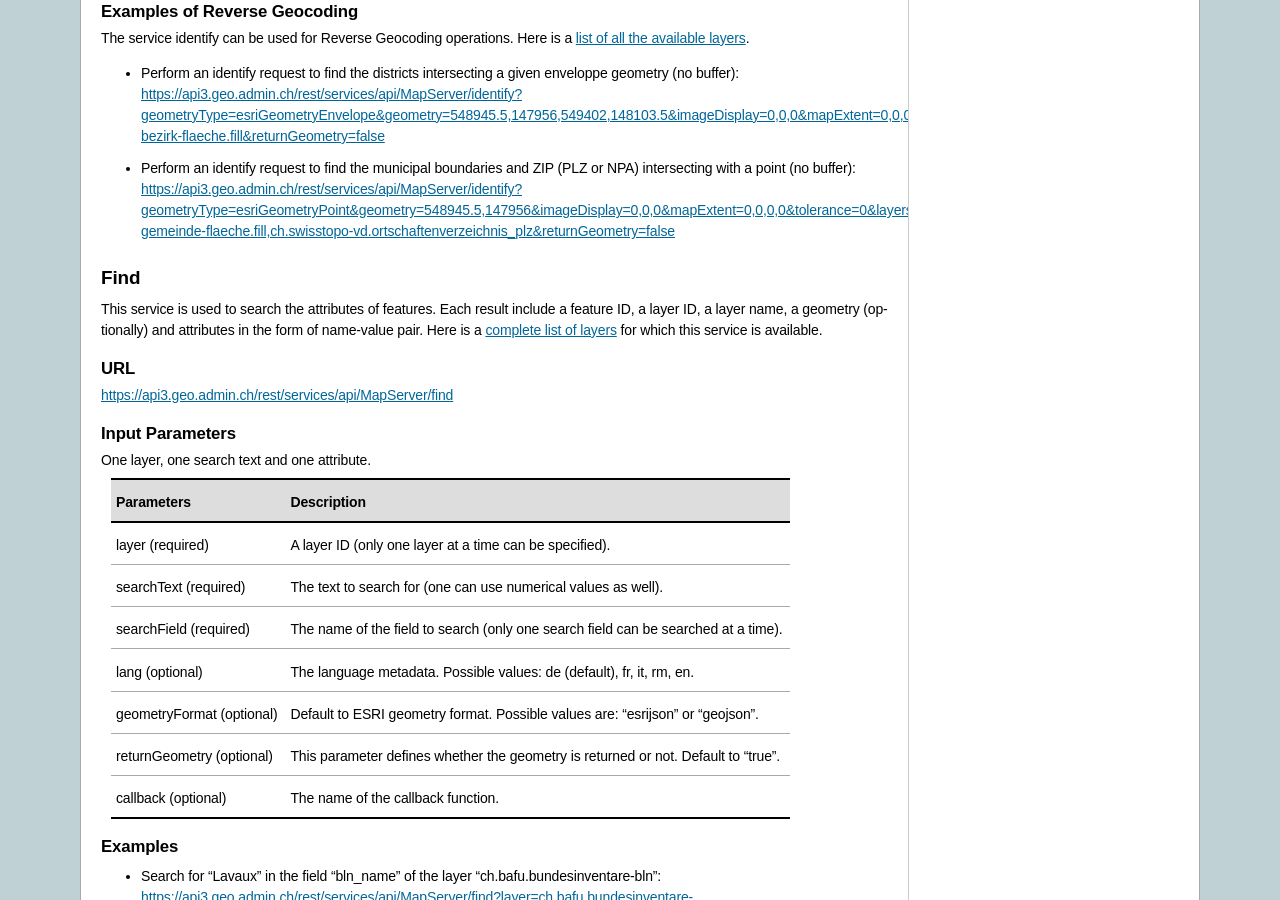
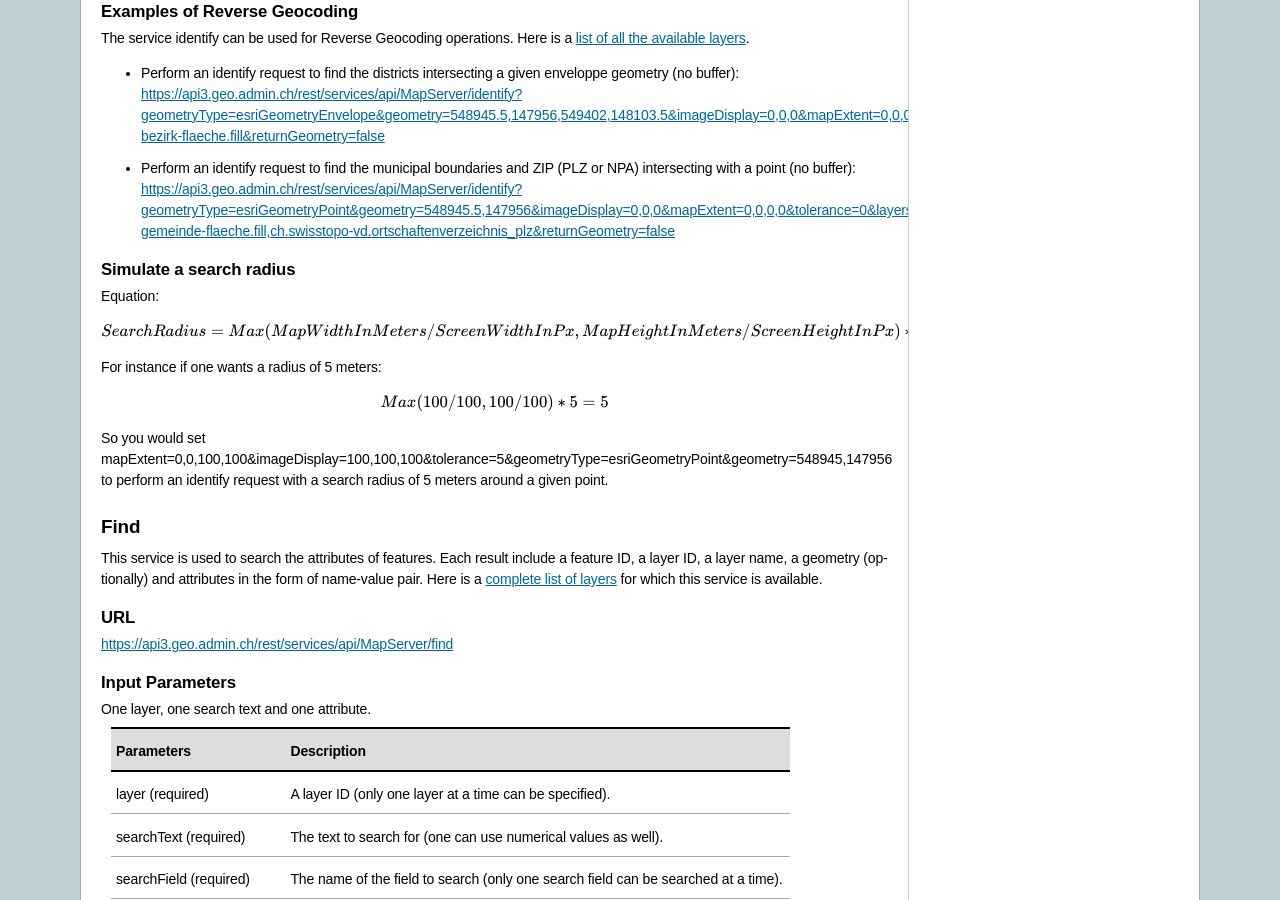
Before and after one commit to swisstopo-test/doc-chsdi3, a Sphinx documentation site: the page built from source/services/sdiservices.rst, in a window 1280 px wide and 900 px high, scrolled down 2917 px. Built offline with Sphinx 7.4.7, drawn with Linux system fonts in a browser that asks for light colours; formulas are drawn with MathJax 3; some of the changed text lies outside the part shown.

Commit message:
Provide an example to simulate a search radius with identify

```diff
--- a/source/conf.py
+++ b/source/conf.py
@@ -31,7 +31,7 @@ extensions = ['sphinx.ext.autodoc',
               'sphinx.ext.intersphinx',
               'sphinx.ext.todo',
               'sphinx.ext.coverage',
-              'sphinx.ext.pngmath',
+              'sphinx.ext.mathjax',
               'sphinx.ext.ifconfig',
               'sphinx.ext.viewcode']
 
--- a/source/services/sdiservices.rst
+++ b/source/services/sdiservices.rst
@@ -164,6 +164,24 @@ The service identify can be used for Reverse Geocoding operations. Here is a `li
 
 - Perform an identify request to find the districts intersecting a given enveloppe geometry (no buffer): `https://api3.geo.admin.ch/rest/services/api/MapServer/identify?geometryType=esriGeometryEnvelope&geometry=548945.5,147956,549402,148103.5&imageDisplay=0,0,0&mapExtent=0,0,0,0&tolerance=0&layers=all:ch.swisstopo.swissboundaries3d-bezirk-flaeche.fill&returnGeometry=false  <../../../rest/services/api/MapServer/identify?geometryType=esriGeometryEnvelope&geometry=548945.5,147956,549402,148103.5&imageDisplay=0,0,0&mapExtent=0,0,0,0&tolerance=0&layers=all:ch.swisstopo.swissboundaries3d-bezirk-flaeche.fill&returnGeometry=false>`_
 - Perform an identify request to find the municipal boundaries and ZIP (PLZ or NPA) intersecting with a point (no buffer): `https://api3.geo.admin.ch/rest/services/api/MapServer/identify?geometryType=esriGeometryPoint&geometry=548945.5,147956&imageDisplay=0,0,0&mapExtent=0,0,0,0&tolerance=0&layers=all:ch.swisstopo.swissboundaries3d-gemeinde-flaeche.fill,ch.swisstopo-vd.ortschaftenverzeichnis_plz&returnGeometry=false <../../../rest/services/api/MapServer/identify?geometryType=esriGeometryPoint&geometry=548945.5,147956&imageDisplay=0,0,0&mapExtent=0,0,0,0&tolerance=0&layers=all:ch.swisstopo.swissboundaries3d-gemeinde-flaeche.fill,ch.swisstopo-vd.ortschaftenverzeichnis_plz&returnGeometry=false>`_
+
+
+Simulate a search radius
+^^^^^^^^^^^^^^^^^^^^^^^^
+
+Equation:
+
+.. math::
+  SearchRadius = Max(MapWidthInMeters / ScreenWidthInPx, MapHeightInMeters / ScreenHeightInPx) * toleranceInPx
+
+For instance if one wants a radius of 5 meters:
+
+.. math::
+
+  Max(100 / 100, 100 / 100) * 5 = 5
+
+
+So you would set mapExtent=0,0,100,100&imageDisplay=100,100,100&tolerance=5&geometryType=esriGeometryPoint&geometry=548945,147956 to perform an identify request with a search radius of 5 meters around a given point.
 
 .. _find_description:
 
```
